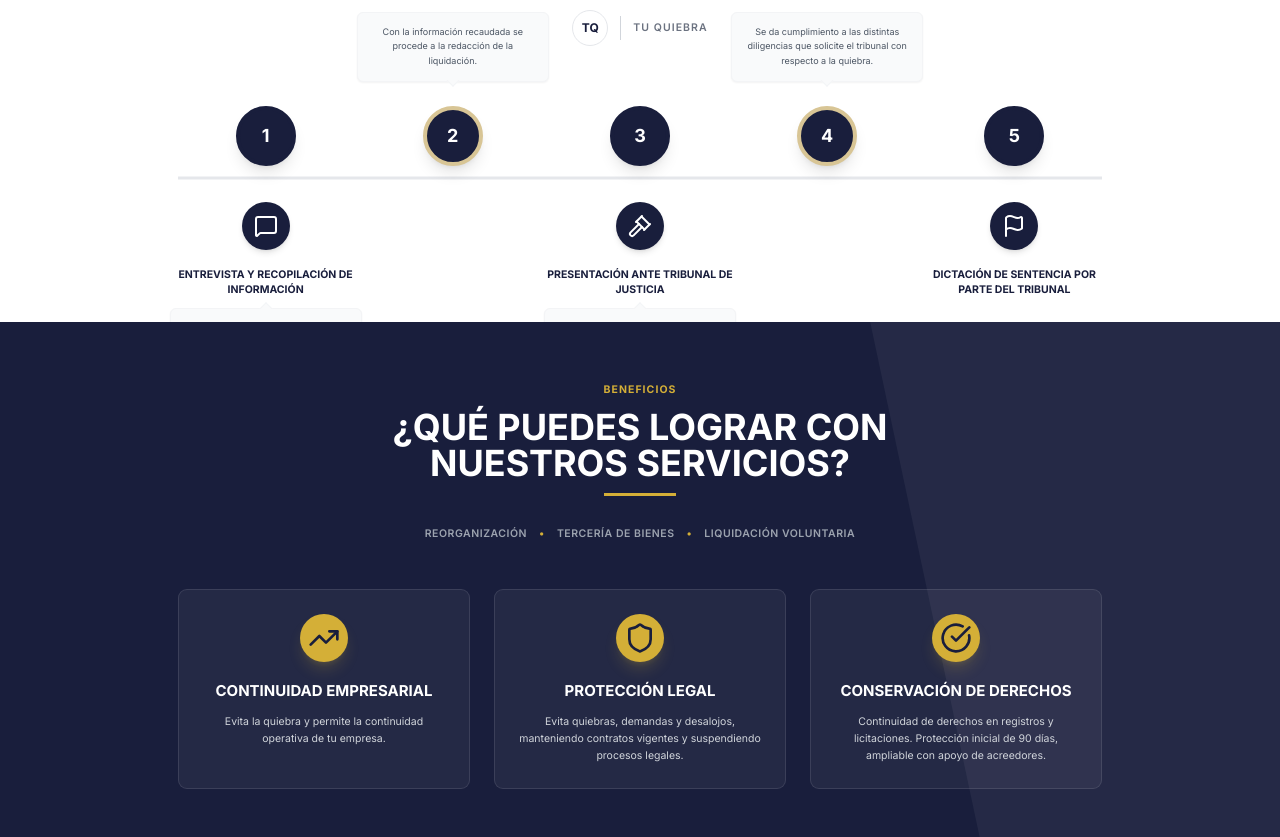
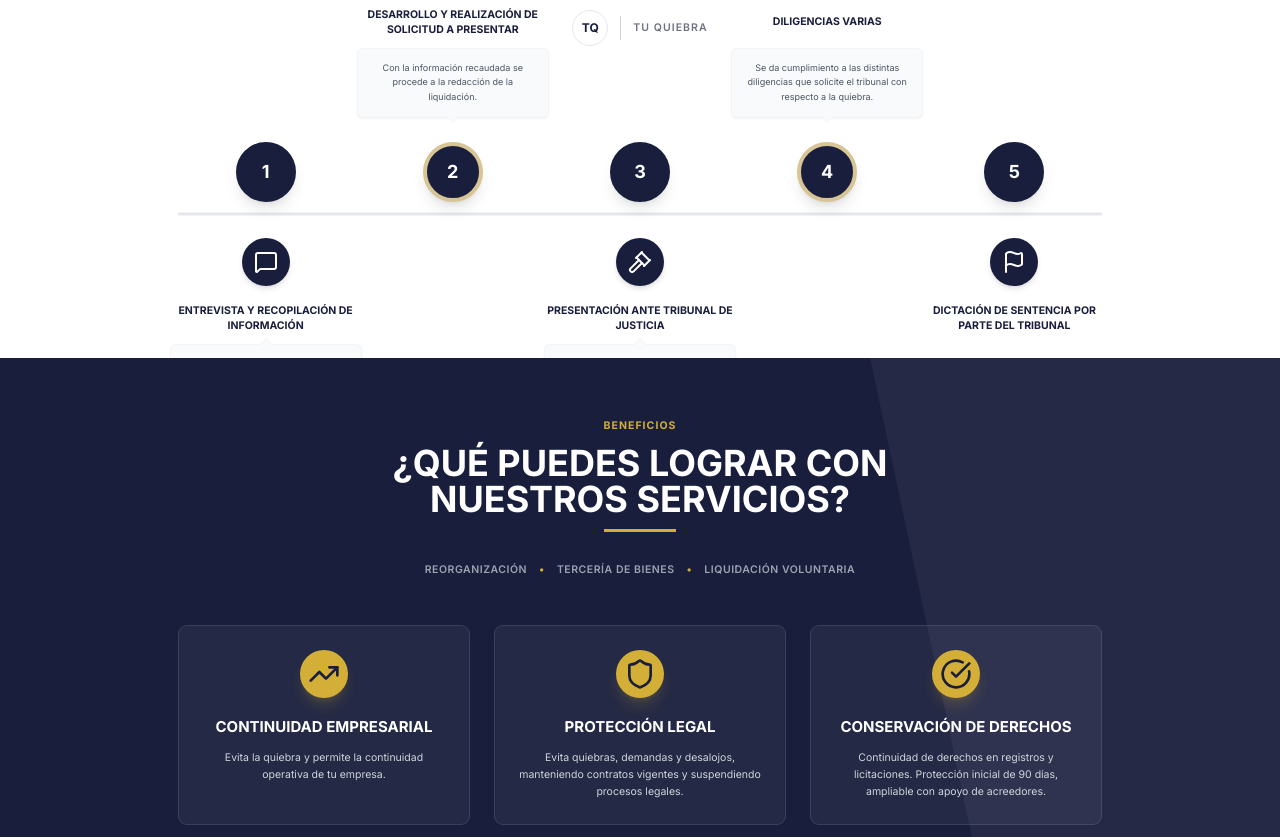
Before and after one commit to hh2fc24/abogadolegal, a Next.js app: page /tu-quiebra in a window 1280 px wide. Shown: the part 1405-2242 px from the top of the page. Built offline with nearby package versions, Linux system fonts and the light colour scheme.

Commit message:
fix: corregir superposición de texto en sección de flujo del proceso

```diff
--- a/src/components/tu-quiebra/ProcessFlow.tsx
+++ b/src/components/tu-quiebra/ProcessFlow.tsx
@@ -62,7 +62,7 @@ const ProcessFlow = () => {
                 </div>
 
                 {/* Desktop Flow (Snake/Wave Style simplified to horizontal for responsiveness) */}
-                <div className="relative hidden lg:block pb-24">
+                <div className="relative hidden lg:block pb-24 mt-32">
                     {/* Connecting Line */}
                     <div className="absolute top-1/2 left-0 w-full h-1 bg-gray-200 -translate-y-1/2 z-0" />
 
@@ -87,8 +87,8 @@ const ProcessFlow = () => {
                                 {/* Connector to line */}
                                 {/* Content Box */}
                                 <div className={`absolute w-64 text-center ${i % 2 === 0
-                                        ? "top-28 pt-4" // Bottom aligned
-                                        : "bottom-28 pb-4"   // Top aligned
+                                    ? "top-28 pt-4" // Bottom aligned
+                                    : "bottom-28 pb-4"   // Top aligned
                                     }`}>
                                     {/* Icon Bubble */}
                                     {/*
```
